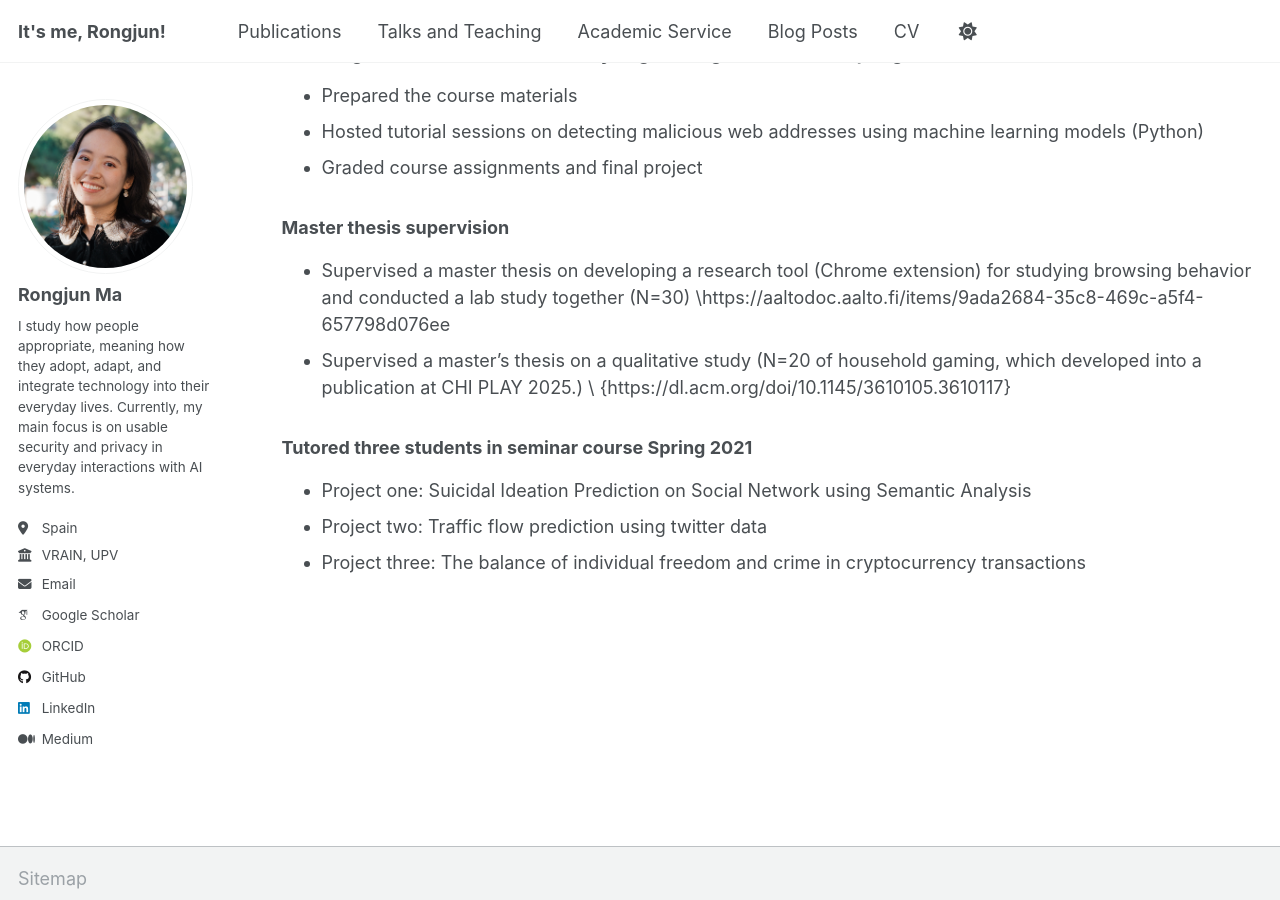
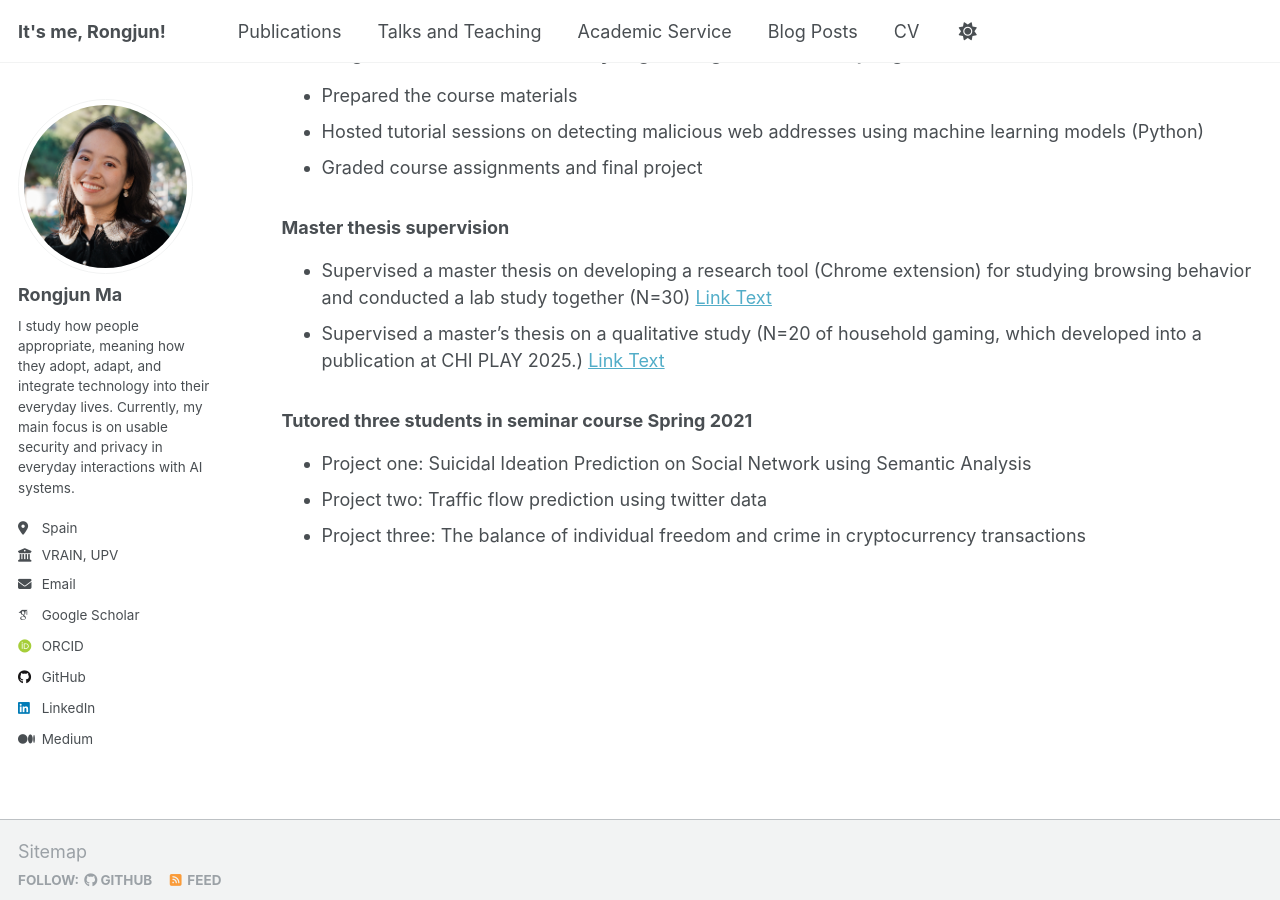
Before and after one commit to marongjun/marongjun.github.io, a Jekyll site: the page built from _pages/talks_teaching.html, in a window 1280 px wide and 900 px high, scrolled down 475 px. Built offline with Jekyll 4.4.1, drawn with Linux system fonts in a browser that asks for light colours; some web fonts are replaced.

Commit message:
update teaching

```diff
--- a/_pages/talks_teaching.html
+++ b/_pages/talks_teaching.html
@@ -32,10 +32,8 @@ author_profile: true
 
 <h3>Master thesis supervision</h3>
 <ul>
-  <li>Supervised a master thesis on developing a research tool (Chrome extension) for studying browsing behavior and conducted a lab study together (N=30) \<href>https://aaltodoc.aalto.fi/items/9ada2684-35c8-469c-a5f4-657798d076ee</href></li>
-  <li>Supervised a master’s thesis on a qualitative study (N=20 of household gaming, which developed into a publication at CHI PLAY 2025.) \<href>
-  {https://dl.acm.org/doi/10.1145/3610105.3610117}</href>
-  </li>
+  <li>Supervised a master thesis on developing a research tool (Chrome extension) for studying browsing behavior and conducted a lab study together (N=30) <a href="https://aaltodoc.aalto.fi/items/9ada2684-35c8-469c-a5f4-657798d076ee" target="_blank">Link Text</a></li>
+  <li>Supervised a master’s thesis on a qualitative study (N=20 of household gaming, which developed into a publication at CHI PLAY 2025.) <a href="https://dl.acm.org/doi/abs/10.1145/3748619" target="_blank">Link Text</a></li>
 </ul>
 
 <h3>Tutored three students in seminar course Spring 2021</h3>
```
